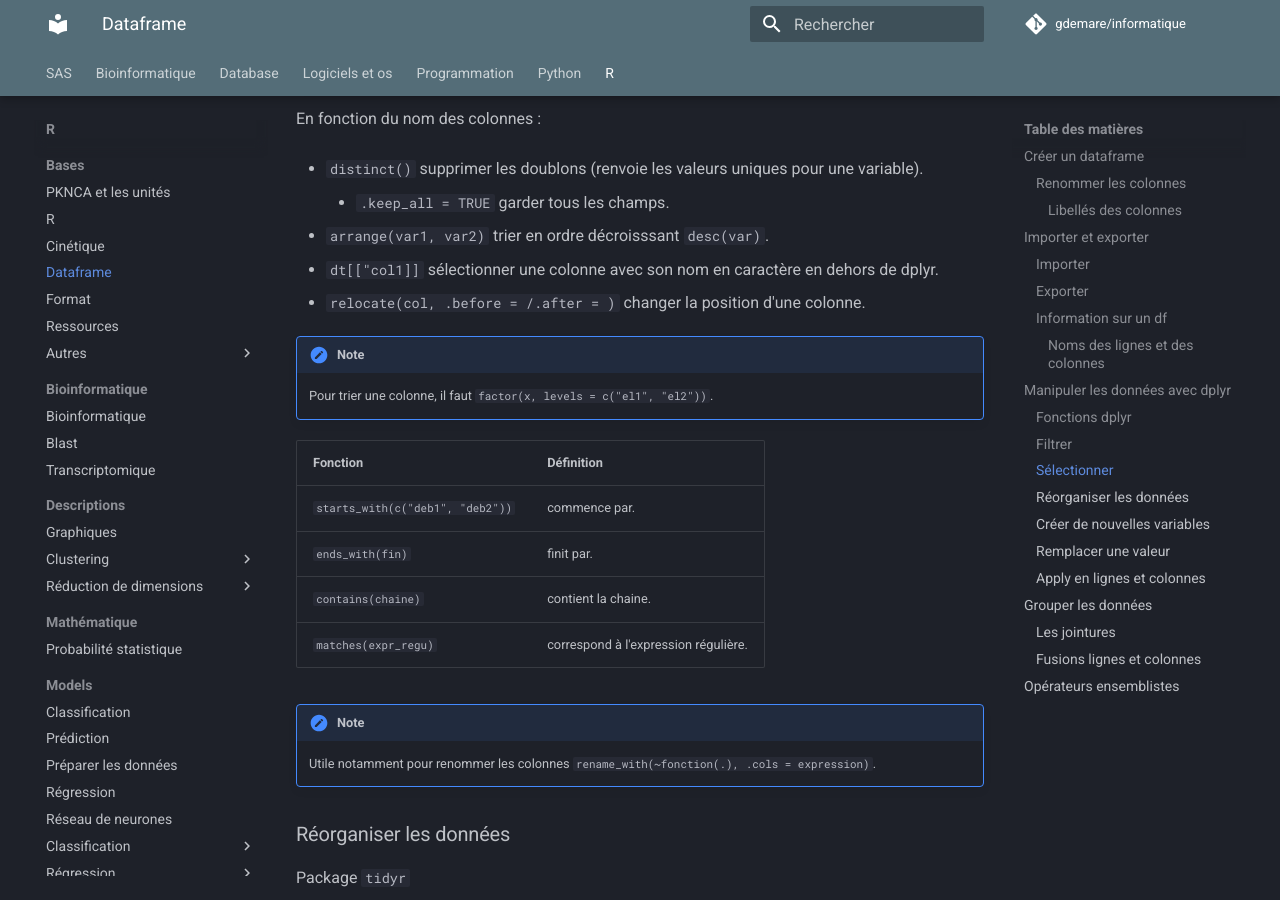
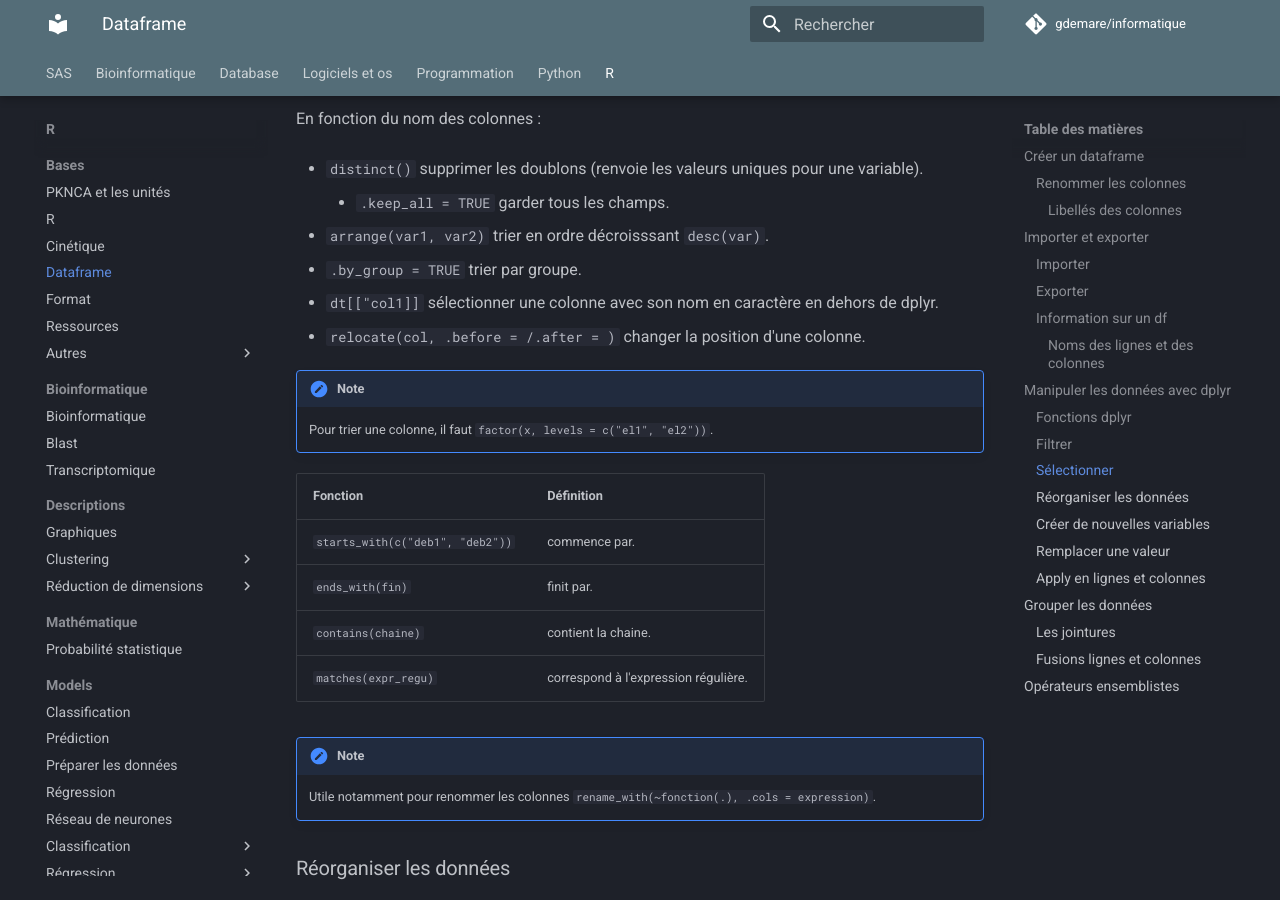
Before and after one commit to gdemare/Informatique, an MkDocs documentation site: the page built from docs/r/bases/dataframe.md, in a window 1280 px wide and 900 px high, scrolled down 4410 px. Built offline with MkDocs 1.6.1 and Material for MkDocs 9.7.7, drawn with Linux system fonts in a browser that asks for light colours; comment, search, counter and statistics services are not loaded.

Commit message:
Update dataframe.md

```diff
--- a/docs/r/bases/dataframe.md
+++ b/docs/r/bases/dataframe.md
@@ -142,6 +142,9 @@ En fonction du nom des colonnes :
 	* `.keep_all = TRUE` garder tous les champs.
 
 * `arrange(var1, var2)` trier en ordre décroisssant `desc(var)`.
+
+ * `.by_group = TRUE` trier par groupe.
+
 * `dt[["col1]]` sélectionner une colonne avec son nom en caractère en dehors de dplyr.
 * `relocate(col, .before = /.after = )` changer la position d'une colonne.
 
```
